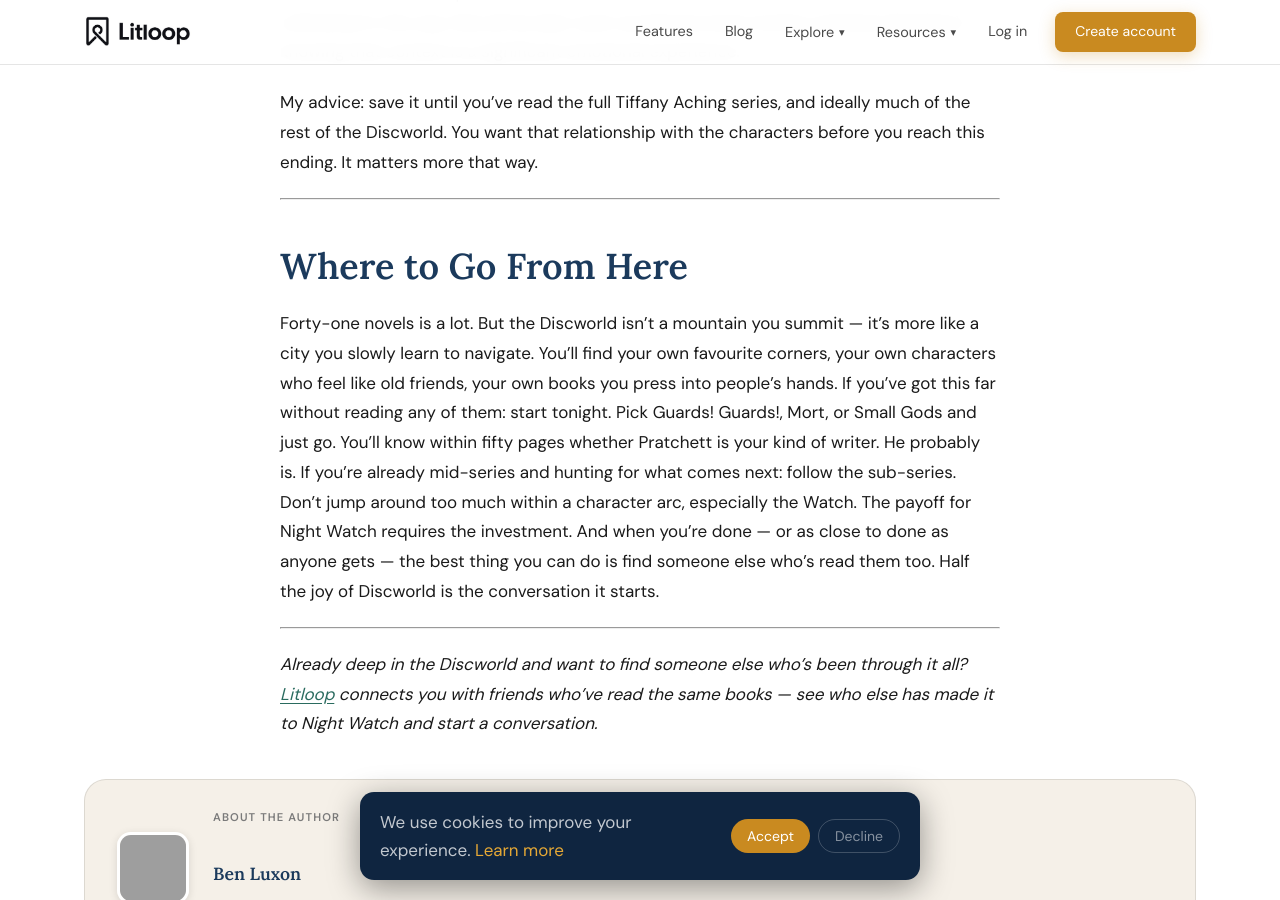
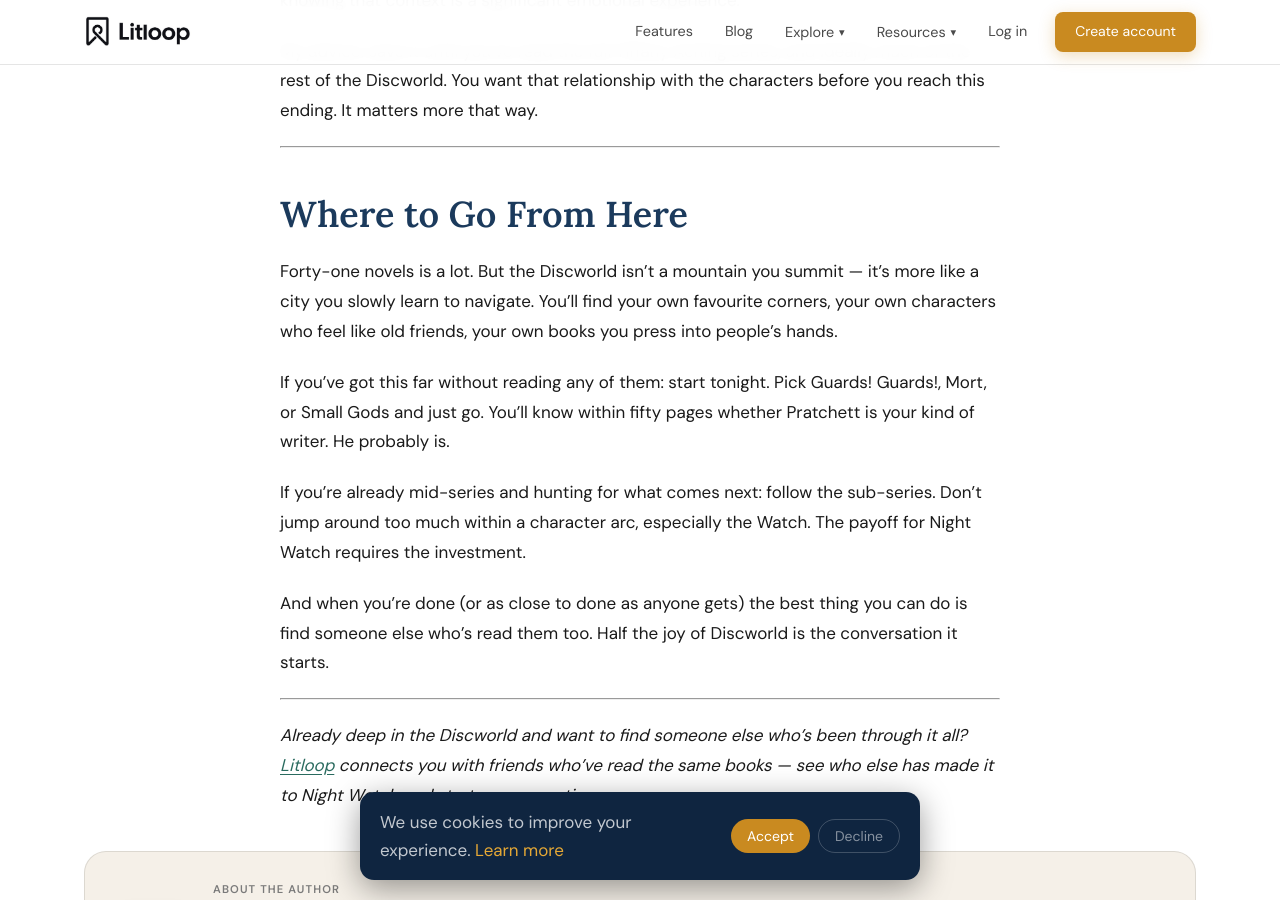
Before and after one commit to bluxon92-bit/litloop-site, a Jekyll site: the page built from _posts/2026-04-27-discworld-reading-order.md, in a window 1280 px wide and 900 px high, scrolled down 7103 px. Built offline with Jekyll 4.4.1, drawn with Linux system fonts in a browser that asks for light colours; part of the change alters nothing that is shown; some of the changed text lies outside the part shown; grey boxes are pictures that could not be loaded.

```diff
--- a/_posts/2026-04-27-discworld-reading-order.md
+++ b/_posts/2026-04-27-discworld-reading-order.md
@@ -32,17 +32,15 @@ This is why, whilst The Colour of Magic and it's sequel The Light Fantastic both
 
 **→ Mort (1987)** — Death takes on an apprentice. Shorter, gentler, and a somewhat faster reader than some of the others. Death is one of Pratchett's most philosophical characters, his musings on humanity, on life and death are profound and profoundly amusing. A great place to dip your toe in  before committing to a longer novel.
 
-**→ Equal Rites (1987)** — If you're looking for brilliant powerful woman refusing to be defined by anyone's expectations and who quite frankly refuse to take anyone's sh*t, this one is for you. This is the first Witches novel and the introduction of Granny Weatherwax, who is probably the only sensible character in the entire Discworld.
+**→ Equal Rites (1987)** — If you're looking for brilliant powerful woman refusing to be defined by anyone's expectations and who quite frankly refuses to take anyone's sh*t, this one is for you. This is the first Witches novel and the introduction of Granny Weatherwax, who is probably the only sensible character in the entire Discworld.
 
-**→ Small Gods (1992)** — A complete standalone novel. No prior knowledge needed for this one. In the Discworld gods are created and powered by belief. In this one a god is reduced to inhabiting a tortoise because nobody actually believes in him anymore. Pratchett's most concentrated moral argument.
+**→ Small Gods (1992)** — In the Discworld gods are created and powered by belief. In this novel a god is reduced to inhabiting a tortoise because nobody believes in him anymore. Pratchett's most concentrated moral argument.
 
 ---
 
 ## The Sub-Series
 
 The Discworld isn't one continuous narrative. It's a world that Pratchett explored through several overlapping groups of characters. Here's how they break down.
-
----
 
 ### The Watch / City Watch
 
@@ -204,9 +202,12 @@ My advice: save it until you've read the full Tiffany Aching series, and ideally
 ## Where to Go From Here
 
 Forty-one novels is a lot. But the Discworld isn't a mountain you summit — it's more like a city you slowly learn to navigate. You'll find your own favourite corners, your own characters who feel like old friends, your own books you press into people's hands.
+
 If you've got this far without reading any of them: start tonight. Pick Guards! Guards!, Mort, or Small Gods and just go. You'll know within fifty pages whether Pratchett is your kind of writer. He probably is.
+
 If you're already mid-series and hunting for what comes next: follow the sub-series. Don't jump around too much within a character arc, especially the Watch. The payoff for Night Watch requires the investment.
-And when you're done — or as close to done as anyone gets — the best thing you can do is find someone else who's read them too. Half the joy of Discworld is the conversation it starts.
+
+And when you're done (or as close to done as anyone gets) the best thing you can do is find someone else who's read them too. Half the joy of Discworld is the conversation it starts.
 
 ---
 
```
